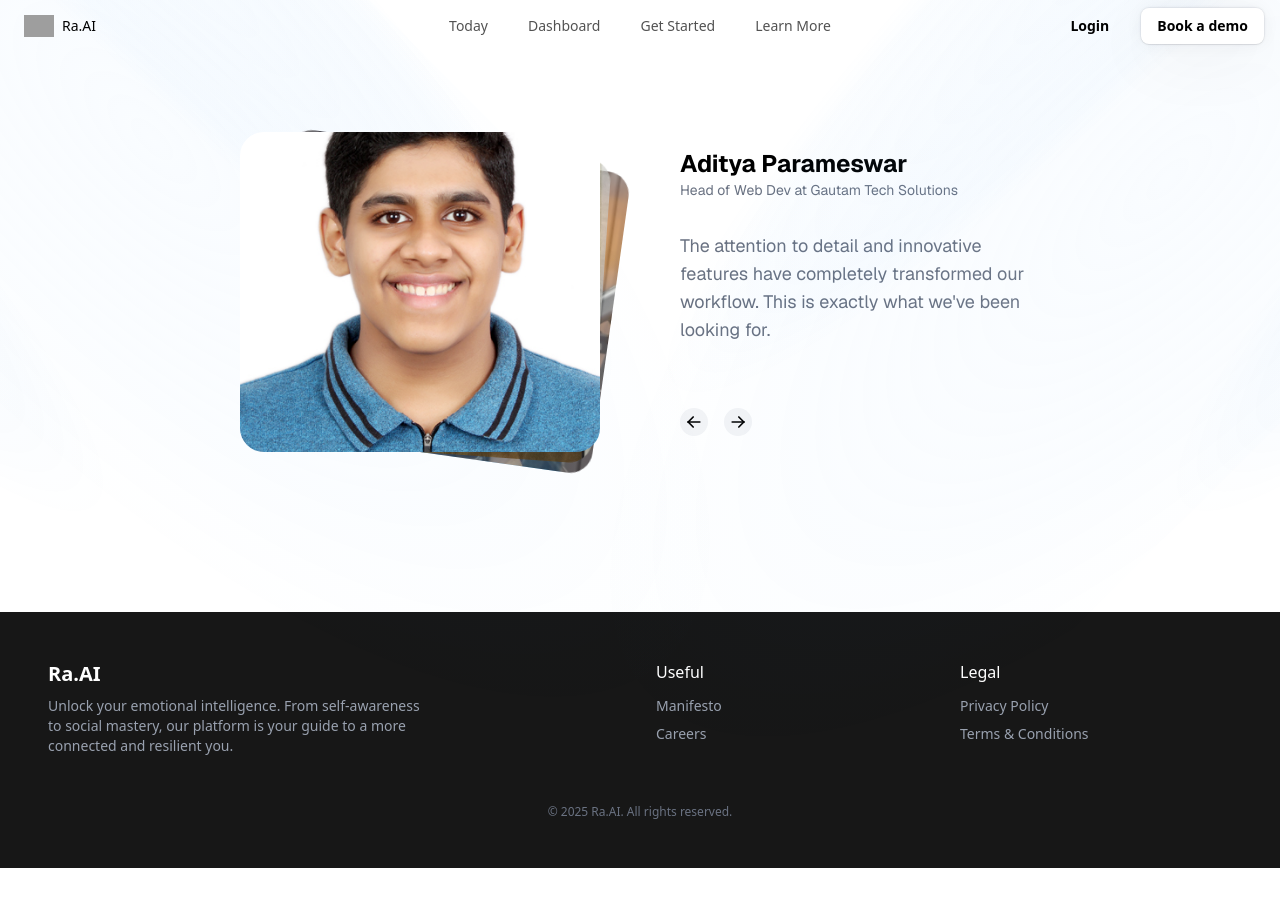
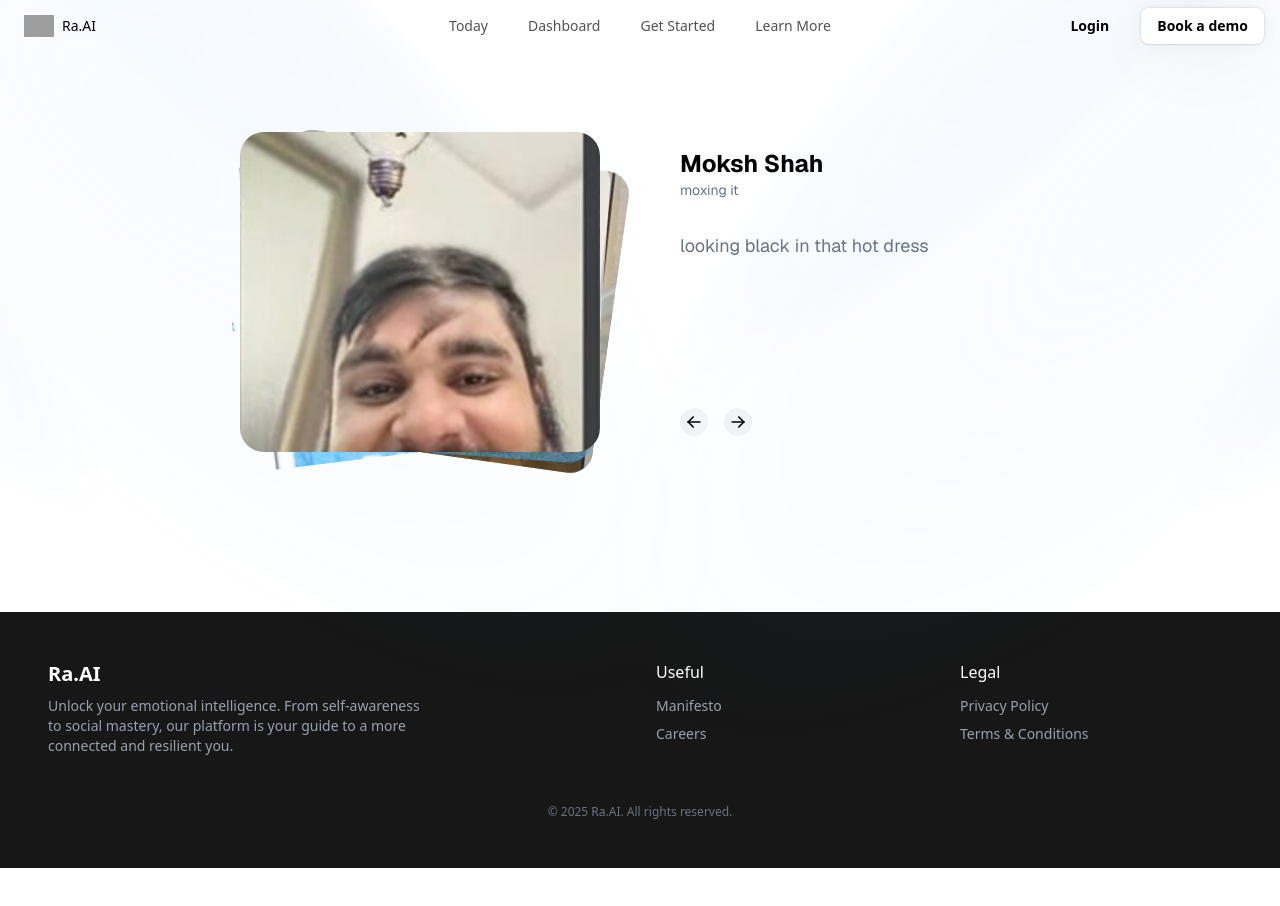
Before and after one commit to MathiasEthan/RaAI, a Next.js app: page /aboutuslol in a window 1280 px wide. Shown: the top 906 px of the page. Built offline with nearby package versions, Linux system fonts and the light colour scheme; grey boxes are pictures that could not be loaded.

Commit message:
i am moxing it

```diff
--- a/app/aboutuslol/page.tsx
+++ b/app/aboutuslol/page.tsx
@@ -1,4 +1,5 @@
 import React from 'react'
+import mox from "@/public/mox.jpg"
 import adi from "@/public/adi.jpg"
 import ethan from "@/public/ethan.jpg"
 import muaaz from "@/public/muaaz.jpg"
@@ -6,7 +7,14 @@ import arnav from "@/public/arnav.jpg"
 import { AnimatedTestimonials } from '@/components/ui/animated-testimonials'
 
 function AboutUs() {
-    const weAre = [ {
+    const weAre = [
+        {
+            quote: "looking black in that hot dress",
+            name: "Moksh Shah",
+            designation: "moxing it",
+            src: mox.src,
+        },
+        {
       quote:
         "The attention to detail and innovative features have completely transformed our workflow. This is exactly what we've been looking for.",
       name: "Aditya Parameswar",
```
